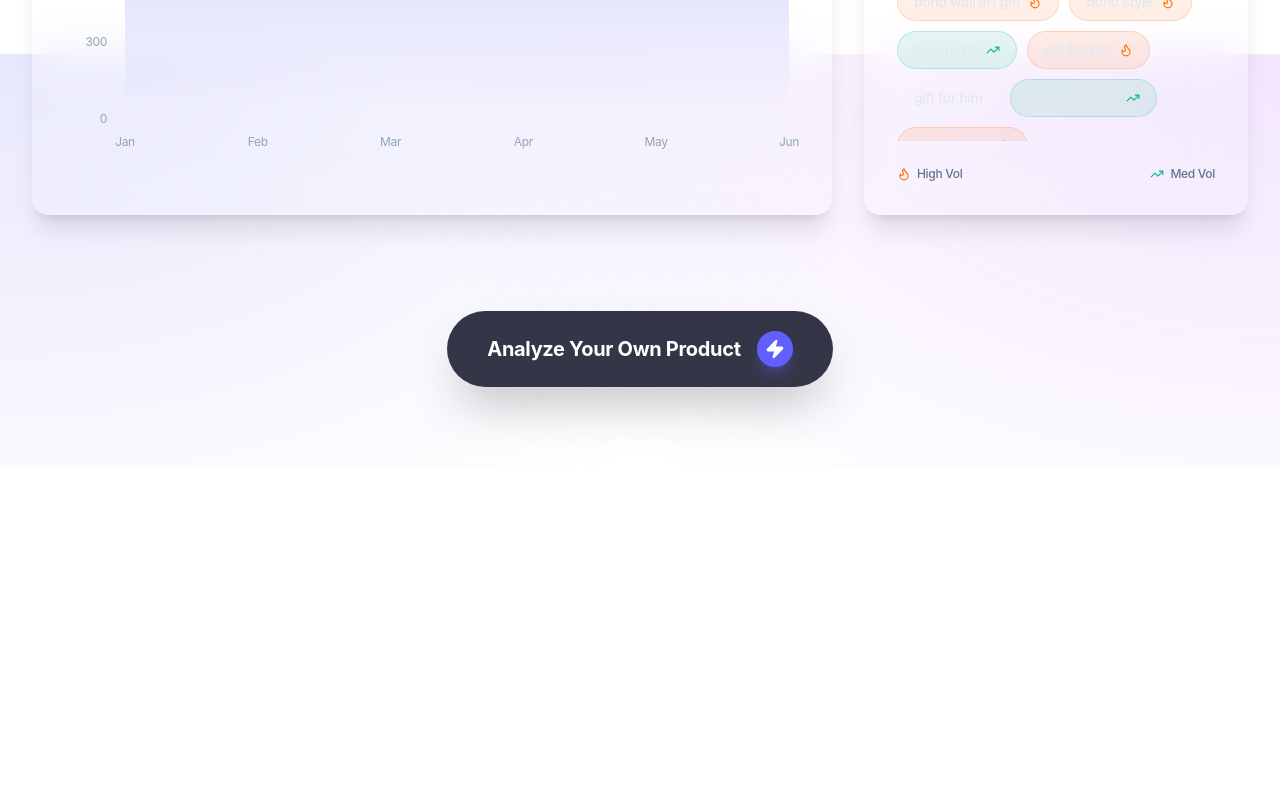
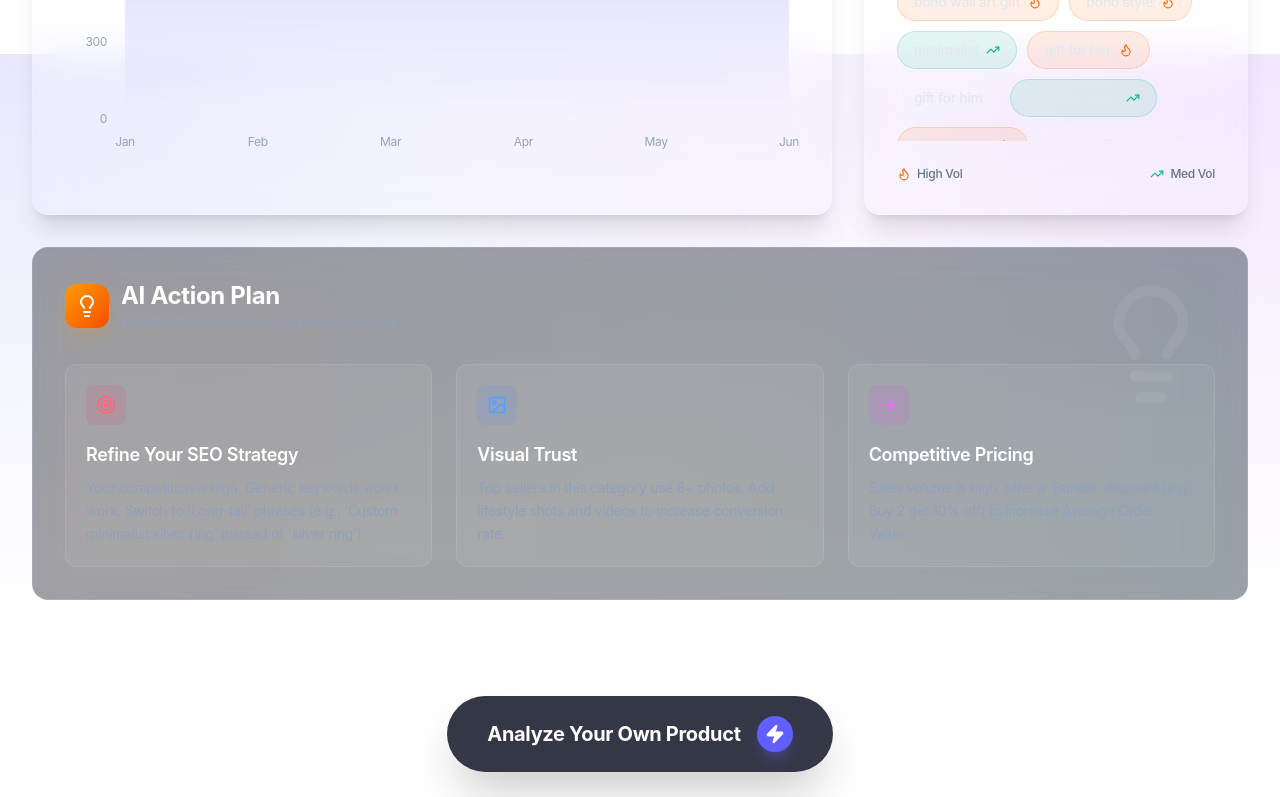
Before and after one commit to nertenn33-lang/etsy-ai-tool, a Next.js app: page /trends/boho-wall-art in a window 1280 px wide. Shown: the part 746-1543 px from the top of the page. Before the commit the page ends 1213 px from the top, so only its background shows below. Built offline with nearby package versions, Linux system fonts and the light colour scheme.

Commit message:
Add AI Action Plan & Coaching Feature

```diff
--- /dev/null
+++ b/app/components/ActionPlan.tsx
@@ -0,0 +1,108 @@
+"use client";
+
+import { Lightbulb, ArrowRight, Target, TrendingUp, ImageIcon, AlertCircle } from "lucide-react";
+import { type EtsyTrendData } from "@/src/lib/etsyDataEngine";
+
+export default function ActionPlan({ data }: { data: EtsyTrendData }) {
+    // Logic to generate smart recommendations
+    const tips = [];
+
+    // Tip 1: Competition & Title Strategy
+    if (data.competitionScore > 70) {
+        tips.push({
+            title: "Refine Your SEO Strategy",
+            desc: "Your competition is high. Generic keywords won't work. Switch to 'Long-tail' phrases (e.g., 'Custom minimalist silver ring' instead of 'silver ring').",
+            icon: Target,
+            color: "text-rose-400",
+            bg: "bg-rose-500/10"
+        });
+    } else if (data.competitionScore < 40 && data.marketDemand > 60) {
+        tips.push({
+            title: "Dominate this Niche",
+            desc: "Competition is low but demand is high! You found a winner. Double down on ads and list variations immediately.",
+            icon: TrendingUp,
+            color: "text-emerald-400",
+            bg: "bg-emerald-500/10"
+        });
+    } else {
+        tips.push({
+            title: "Optimize Keywords",
+            desc: "Ensure your main keyword appears in the first 40 characters of your title and tags.",
+            icon: Target,
+            color: "text-indigo-400",
+            bg: "bg-indigo-500/10"
+        });
+    }
+
+    // Tip 2: Demand & Seasonality
+    if (data.marketDemand < 40) {
+        tips.push({
+            title: "Check Seasonality",
+            desc: "Demand is currently low. This might be off-season. Consider updating tags for upcoming holidays (e.g., Mother's Day, Christmas).",
+            icon: AlertCircle,
+            color: "text-amber-400",
+            bg: "bg-amber-500/10"
+        });
+    } else {
+        tips.push({
+            title: "Visual Trust",
+            desc: "Top sellers in this category use 8+ photos. Add lifestyle shots and videos to increase conversion rate.",
+            icon: ImageIcon,
+            color: "text-blue-400",
+            bg: "bg-blue-500/10"
+        });
+    }
+
+    // Tip 3: Conversion/Pricing (Generic but valuable)
+    if (data.monthlySales > 500) {
+        tips.push({
+            title: "Competitive Pricing",
+            desc: "Sales volume is high. offer a 'Bundle' discount (e.g., Buy 2 get 10% off) to increase Average Order Value.",
+            icon: ArrowRight,
+            color: "text-fuchsia-400",
+            bg: "bg-fuchsia-500/10"
+        });
+    } else {
+        tips.push({
+            title: "First Sale Focus",
+            desc: "To get momentum, ask friends to favorite your shop or run a 24-hour flash sale to trigger the algorithm.",
+            icon: Lightbulb,
+            color: "text-yellow-400",
+            bg: "bg-yellow-500/10"
+        });
+    }
+
+    return (
+        <div className="relative overflow-hidden rounded-2xl border border-white/10 bg-slate-900/40 backdrop-blur-xl p-8">
+            {/* Glow Effect */}
+            <div className="absolute -inset-px bg-gradient-to-r from-amber-500/10 to-emerald-500/10 opacity-50 blur-xl pointer-events-none" />
+            <div className="absolute top-0 right-0 p-8 opacity-5">
+                <Lightbulb className="w-32 h-32 text-white" />
+            </div>
+
+            <div className="relative z-10">
+                <div className="flex items-center gap-3 mb-8">
+                    <div className="p-2.5 rounded-xl bg-gradient-to-br from-amber-500 to-orange-600 shadow-lg shadow-amber-500/20">
+                        <Lightbulb className="w-6 h-6 text-white" />
+                    </div>
+                    <div>
+                        <h3 className="text-2xl font-bold text-white">AI Action Plan</h3>
+                        <p className="text-slate-400 text-sm">Personalized coaching to improve your rank.</p>
+                    </div>
+                </div>
+
+                <div className="grid grid-cols-1 md:grid-cols-3 gap-6">
+                    {tips.map((tip, i) => (
+                        <div key={i} className="group relative rounded-xl bg-white/5 border border-white/10 p-5 hover:bg-white/10 transition-colors">
+                            <div className={`w-10 h-10 rounded-lg ${tip.bg} flex items-center justify-center mb-4 group-hover:scale-110 transition-transform`}>
+                                <tip.icon className={`w-5 h-5 ${tip.color}`} />
+                            </div>
+                            <h4 className="text-lg font-semibold text-white mb-2">{tip.title}</h4>
+                            <p className="text-sm text-slate-400 leading-relaxed">{tip.desc}</p>
+                        </div>
+                    ))}
+                </div>
+            </div>
+        </div>
+    );
+}
--- a/app/components/DashboardClient.tsx
+++ b/app/components/DashboardClient.tsx
@@ -24,6 +24,7 @@ import { motion } from "framer-motion";
 
 import { getSimulatedEtsyData, type EtsyTrendData } from "@/src/lib/etsyDataEngine";
 import PricingModal from "./PricingModal";
+import ActionPlan from "./ActionPlan";
 
 const GLASS_CARD = "relative overflow-hidden rounded-2xl border border-white/10 bg-slate-900/40 backdrop-blur-xl p-6";
 
@@ -340,7 +341,17 @@ export default function DashboardClient({ initialKeyword = "", initialData, read
                                 </div>
                             </motion.div>
 
+
                         </div>
+
+                        {/* AI Action Plan */}
+                        <motion.div
+                            initial={{ opacity: 0, y: 20 }}
+                            animate={{ opacity: 1, y: 0 }}
+                            transition={{ delay: 0.9 }}
+                        >
+                            <ActionPlan data={data} />
+                        </motion.div>
                     </motion.div>
                 )}
 
```
